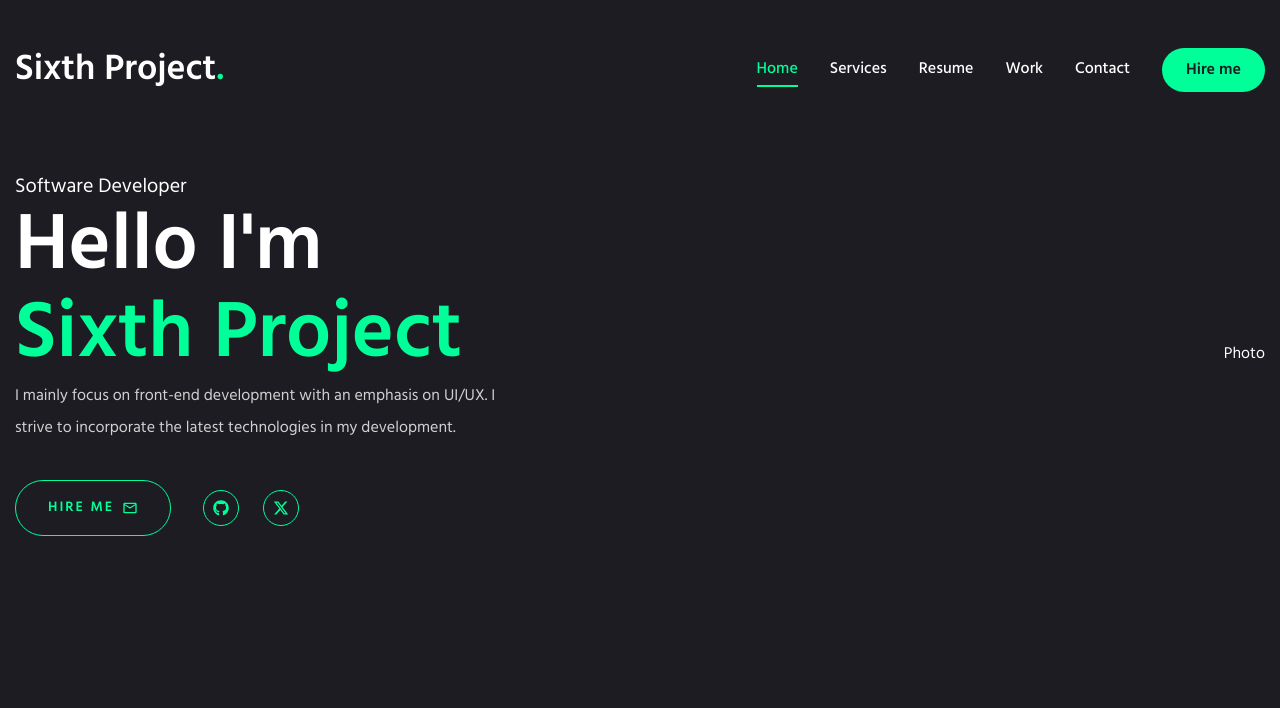
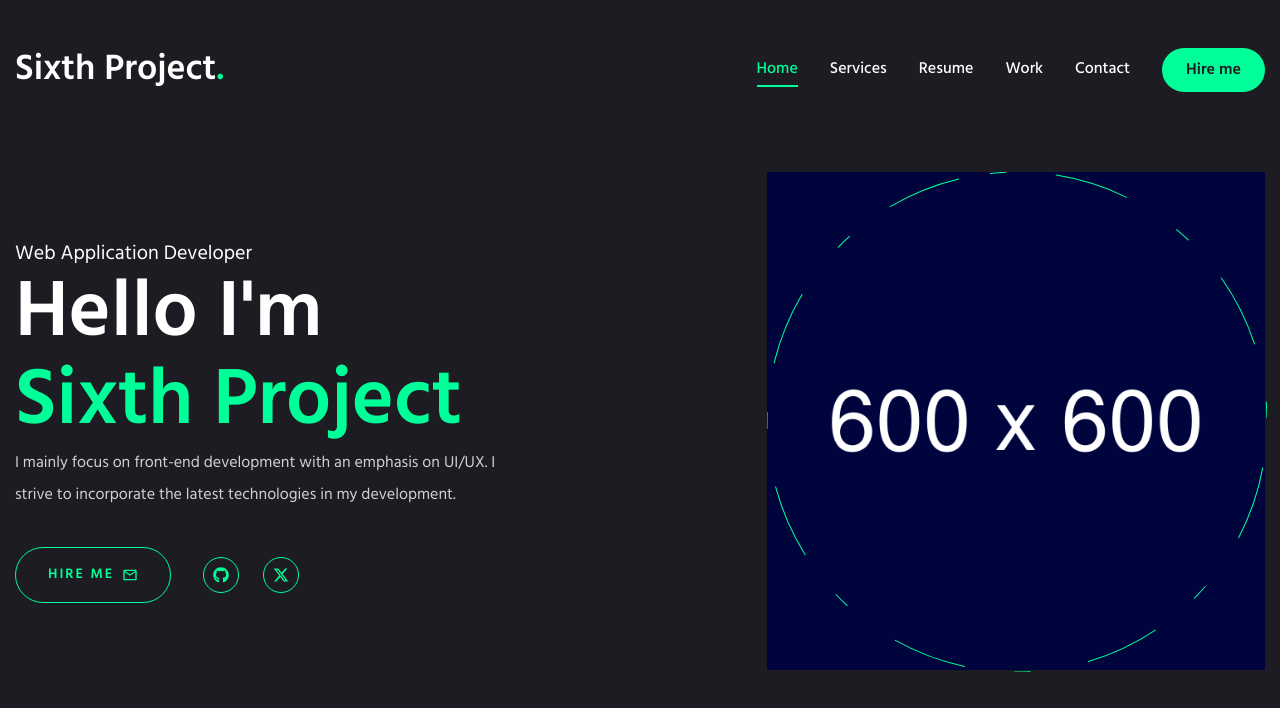
Before and after one commit to tatsuro13/portfolio2, a Next.js app: page / in a window 1280 px wide. Shown: the top 708 px of the page. Built offline with nearby package versions, Linux system fonts and the light colour scheme.

Commit message:
自己紹介セクションにWebアプリケーション開発者のタイトルを追加し、Photoコンポーネントを作成して表示しました。

```diff
--- a/app/page.tsx
+++ b/app/page.tsx
@@ -4,14 +4,15 @@ import { MdOutlineEmail } from "react-icons/md";
 
 //components
 import Social from '@/components/Social';
+import Photo from '@/components/Photo';
 
 const Home: FC = () => {
   return (
     <section className='h-full'>
       <div className="container mx-auto h-full">
         <div className='flex flex-col xl:flex-row justify-between items-center xl:pt-8 xl:pb-24'>
-          <div className='text-center xl:text-left'>
-            <span className='text-xl'>Software Developer</span>
+          <div className='text-center xl:text-left order-2 xl:order-none'>
+            <span className='text-xl'>Web Application Developer</span>
             <h1 className='h1'>
               Hello I'm<br /> <span className='text-accent'>Sixth Project</span>
             </h1>
@@ -29,7 +30,9 @@ const Home: FC = () => {
                 </div>
             </div>
           </div>
-          <div>Photo</div>
+          <div className='order-1 xl:order-none mb-8 xl:mb-0'>
+            <Photo />
+          </div>
         </div>
         </div>
       </section>
--- /dev/null
+++ b/components/Photo.tsx
@@ -0,0 +1,71 @@
+"use client"
+
+import { motion } from "framer-motion"
+import Image from "next/image"
+import { FC } from "react"
+
+const Photo: FC = () => {
+  return (
+    <div className="w-full h-full relative">
+      <motion.div
+      initial={{ opacity: 0 }}
+      animate={{ opacity: 1,
+      transition: {
+        duration: 0.4,
+        delay: 0.2,
+        ease: 'easeIn'
+       }}
+      }
+      >
+        <motion.div
+        initial={{ opacity: 0 }}
+        animate={{ opacity: 1,
+        transition: {
+          duration: 0.4,
+          delay: 0.4,
+          ease: 'easeInOut'
+         }}
+        }
+         className="w-[298px] h-[298px] xl:w-[498px] xl:h-[498px]">
+          <Image
+          src={'/assets/photo.png'}
+          alt=''
+          priority
+          quality={100}
+          fill
+          className="object-contain"
+           />
+           <motion.svg
+           className="w-[300px] h-[300px] xl:w-[500px] xl:h-[500px] absolute top-0 left-0"
+           xmlns={'http://www.w3.org/2000/svg'}
+            viewBox={'0 0 500 500'}
+            fill="transparent"
+           >
+            <motion.circle
+            cx={250}
+            cy={250}
+            r={250}
+            stroke={"#00ff99"}
+            strokeLinecap={'round'}
+            strokeLinejoin={'round'}
+            initial={{ strokeDasharray: "24 10 0 0" }}
+            animate={{ strokeDasharray: [
+              "15 120 25 25",
+              "16 25 92 72",
+              "4 25 22 22",
+            ],
+            rotate: [0, 360, 720]}}
+            transition= {{
+              duration: 20,
+              repeat: Infinity,
+              repeatType:"reverse",
+            }}
+         />
+           </motion.svg>
+        </motion.div>
+      </motion.div>
+    </div>
+  )
+}
+
+export default Photo
```
Also changed, not shown: public/assets/photo.png (added).
